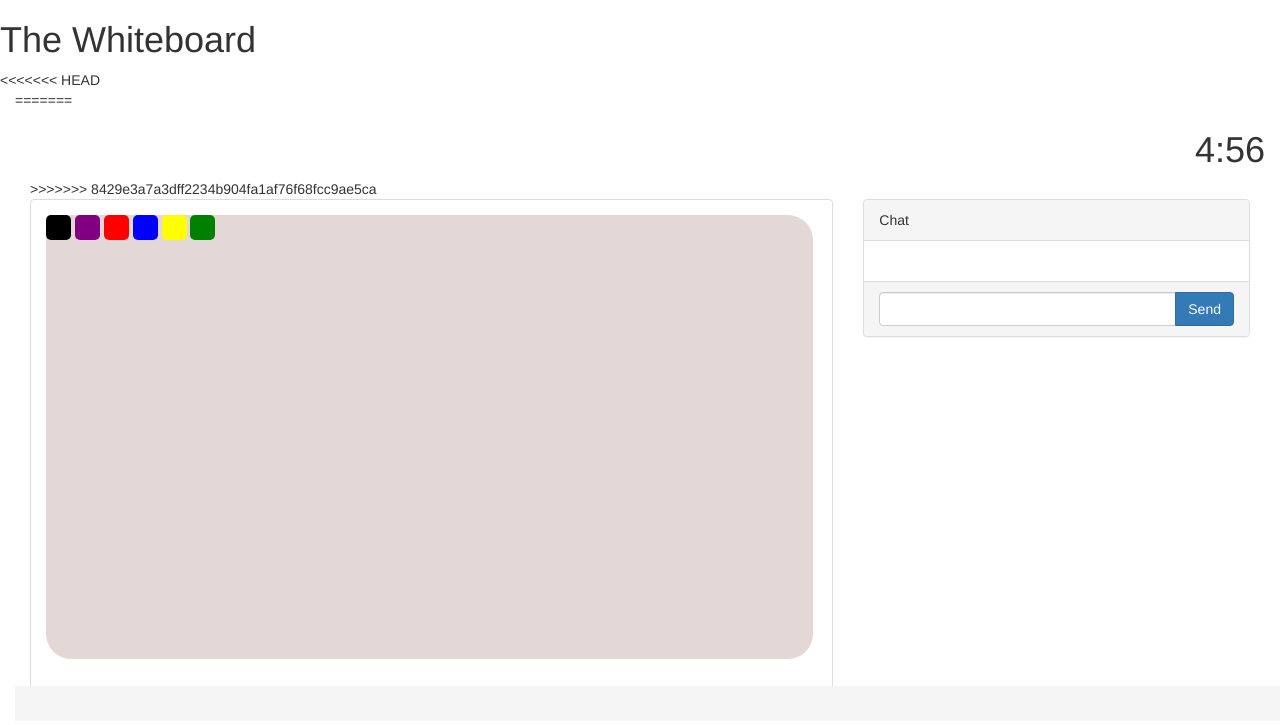
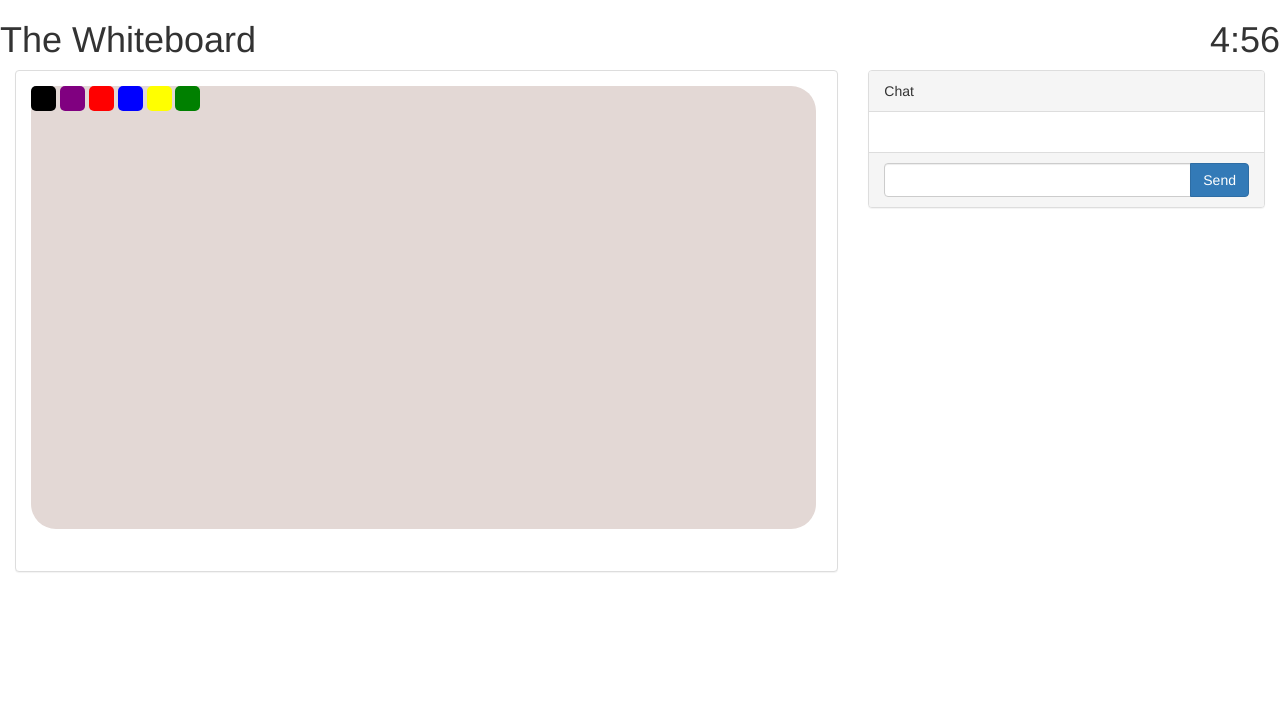
Before and after one commit to sriegodedios/CIS526-FinalProject, a website: page public/index.html in a window 1280 px wide. Drawn offline with nearby package versions, Linux system fonts and the light colour scheme; no server answers.

Commit message:
Timer styling completed

```diff
--- a/public/index.html
+++ b/public/index.html
@@ -7,13 +7,21 @@
   </head>
   <body>
     <div class='main-page'>
+    <div class="row">
+      <div class="col-lg-4">
         <h1 class="text-left">The Whiteboard</h1>
-<<<<<<< HEAD
-    <div class="col-lg-12" style="margin-bottom: 20px">
-=======
+      </div>
+      <div class="col-lg-8">
         <h1 class="text-right" id="time"></h1>
+      </div>
+    <div>
+  </div>
+    <div class="container-fluid" style="margin-bottom: 20px">
+
+
+
     <div class="col-lg-12">
->>>>>>> 8429e3a7a3dff2234b904fa1af76f68fcc9ae5ca
+
 
     <div class="row">
       <div class="col-lg-8">
@@ -59,6 +67,8 @@
       </div>
   </div>
   </div>
+
+  </div>
   <footer class="footer">
     <div class="contatiner">
     <div class="bottom-align">
@@ -66,7 +76,6 @@
     </div>
   </div>
 </footer>
-  </div>
     <script src="https://code.jquery.com/jquery-3.2.1.min.js"
     integrity="sha256-hwg4gsxgFZhOsEEamdOYGBf13FyQuiTwlAQgxVSNgt4="
     crossorigin="anonymous"></script>
@@ -74,4 +83,5 @@
       <script src="http://localhost:3433/socket.io/socket.io.js"></script>
     <script src='script.js' type='text/javascript'></script>
   </body>
+>
 </html>
--- a/public/style.css
+++ b/public/style.css
@@ -1,9 +1,4 @@
-html, body{
-  height: 100%;
-  margin: 0;
-  padding: 0;
-  overflow: auto;
-}
+
 
 #whiteboard{
   height: 85%;
@@ -16,7 +11,7 @@ html, body{
 
 .footer{
 
-  position: absolute;
+  position: fixed;
   bottom: 0;
   width: 100%;
   /* Set the fixed height of the footer here */
@@ -24,6 +19,11 @@ html, body{
   background-color: #f5f5f5;
   display: block;
 
+}
+
+body {
+  /* Margin bottom by footer height */
+  margin-bottom: 60px;
 }
 
 
```
Lines whose indentation alone changed are shown as unchanged.
